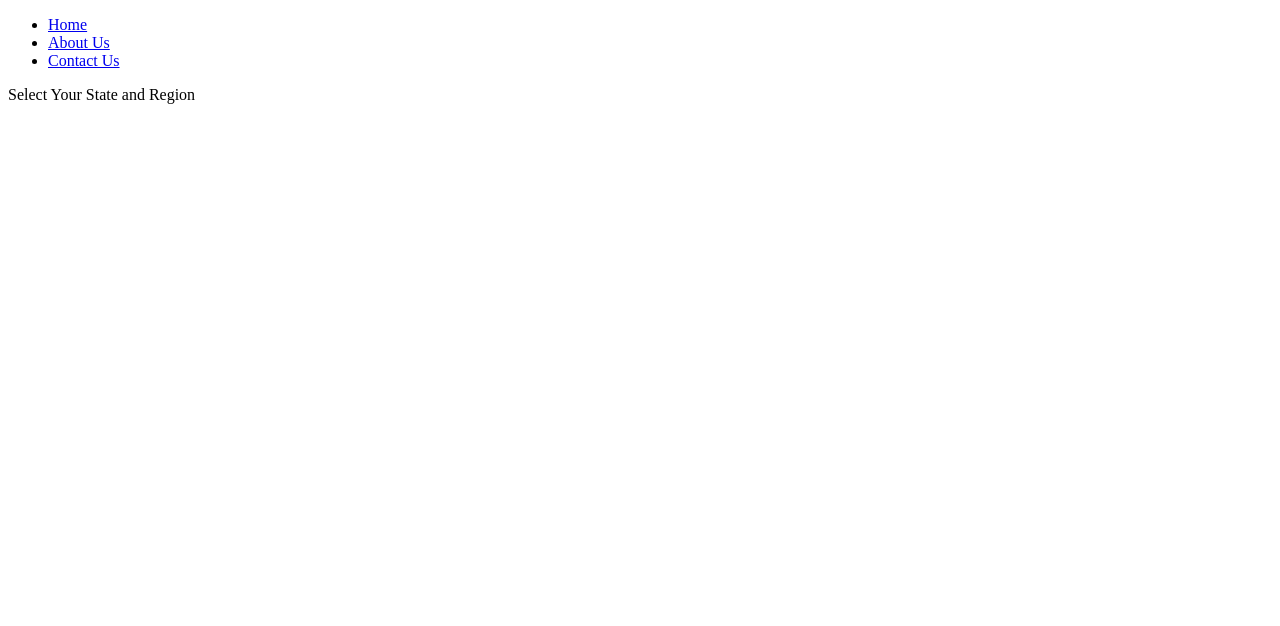
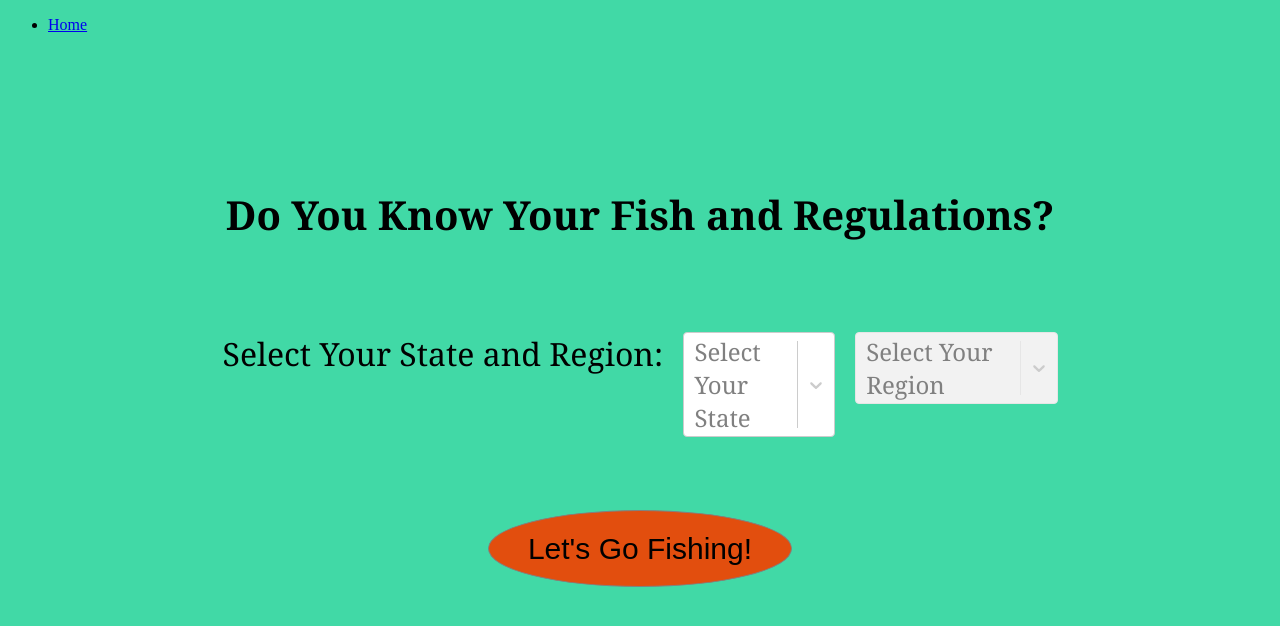
Before and after one commit to theaznkid9/MVP-Fishing, a React app: page / in a window 1280 px wide. Shown: the top 626 px of the page. Built offline with nearby package versions, Linux system fonts and the light colour scheme.

Commit message:
added homepage and somewhat styled

```diff
--- a/package.json
+++ b/package.json
@@ -23,6 +23,9 @@
     "@babel/core": "^7.19.1",
     "@babel/preset-env": "^7.19.1",
     "@babel/preset-react": "^7.18.6",
+    "@emotion/react": "^11.10.4",
+    "@emotion/styled": "^11.10.4",
+    "@mui/material": "^5.10.6",
     "axios": "^0.27.2",
     "babel-loader": "^8.2.5",
     "cors": "^2.8.5",
@@ -35,6 +38,7 @@
     "react": "^18.2.0",
     "react-dom": "^18.2.0",
     "react-router-dom": "^6.4.1",
+    "react-select": "^5.4.0",
     "style-loader": "^3.3.1",
     "styled-components": "^5.3.5",
     "webpack": "^5.74.0",
--- a/public/index.html
+++ b/public/index.html
@@ -4,10 +4,9 @@
   <meta charset="UTF-8">
   <meta http-equiv="X-UA-Compatible" content="IE=edge">
   <meta name="viewport" content="width=device-width, initial-scale=1.0">
-  <link rel="stylesheet" type="text/css" href="../src/assets/styles.css" media=”screen” />
   <title>React App</title>
 </head>
-<body>
+<body style="background-color: rgb(65, 217, 166);">
   <!-- This element is where our react application will be mounted -->
   <div id="root"></div>
   <!-- This script will be created with webpack-->
--- a/src/assets/styles.css
+++ /dev/null
@@ -1,3 +0,0 @@
-body {
-  background-color: lightblue;
-}
--- a/src/components/App.jsx
+++ b/src/components/App.jsx
@@ -1,33 +1,25 @@
-import { BrowserRouter as Router, Routes, Route, Link } from 'react-router-dom';
+import { BrowserRouter as Router, Routes, Route, Link, useNavigate } from 'react-router-dom';
 import React, {useState, useEffect} from "react";
 import Home from './Home.jsx';
+import NCPier from './NcPier.jsx';
 import styled from 'styled-components';
 
-const Body = styled.div`
-  background-color: white;
-`
 
 const App = () => {
+  const navigate = useNavigate();
 
   return (
-    <Router>
-      <Body className='App'>
+      <div className='App'>
         <ul>
           <li>
             <Link to="/">Home</Link>
           </li>
-          <li>
-            <Link to="/about">About Us</Link>
-          </li>
-          <li>
-            <Link to="/contact">Contact Us</Link>
-          </li>
         </ul>
         <Routes>
-          <Route exact path='/' element={<Home />}></Route>
+          <Route exact path='/' element={<Home navigate={navigate}/>}></Route>
+          <Route exact path='/about' element={<NCPier navigate={navigate}/>}></Route>
         </Routes>
-      </Body>
-    </Router>
+      </div>
     )
 }
 
--- a/src/components/Home.jsx
+++ b/src/components/Home.jsx
@@ -1,13 +1,109 @@
-import { BrowserRouter as Router, Routes, Route, Link } from 'react-router-dom';
-import React, {useState, useEffect, Component} from "react";
+import React, {useState, useEffect, Component, useRef} from "react";
+import Select from 'react-select'
+import styled from 'styled-components';
 
-const Home = () => {
+const OuterContainer = styled.div`
+  dispaly: flex;
+  margin: 10% 0% 0% 0%;
+  justify-content: center
+`
 
+const Container = styled.div`
+  display: flex;
+  margin: 5% 10% 5% 10%;
+  justify-content: center
+`
+
+const Title = styled.h1`
+  font-family: 'Cambria';
+  font-size: 40px;
+`
+
+const Label = styled.div`
+  font-family: 'Cambria';
+  font-size: 32px;
+`
+
+const StateDiv = styled.div`
+  width: 15%;
+  margin-left: 2%;
+  font-family: 'Cambria';
+  font-size: 24px;
+`
+const LocDiv = styled.div`
+  width: 20%;
+  margin-left: 2%;
+  font-family: 'Cambria';
+  font-size: 24px;
+`
+const Button = styled.button`
+  height: auto;
+  width: 30%;
+  color: black;
+  border: 1px solid gray;
+  font-size: 30px;
+  padding: 2% 0 2% 0;
+  background-color: #E24E0E;
+  margin: 1% 0 0 0;
+  border-radius: 50%;
+  &:hover {
+    background-color: salmon;
+    cursor: pointer;
+  };
+  &:active {
+    transform: translateY(4px);
+  };
+  `
+
+const Home = ({navigate}) => {
+  const selectedState = useRef();
+  const [thestate, setTheState] = useState('');
+  const [theRegion, setTheRegion] = useState('');
+  const states = ['AK', 'AL', 'AR', 'AS', 'AZ', 'CA', 'CO', 'CT', 'DC', 'DE', 'FL', 'GA', 'GU', 'HI', 'IA', 'ID', 'IL', 'IN', 'KS', 'KY', 'LA', 'MA', 'MD', 'ME', 'MI', 'MN', 'MO', 'MP', 'MS', 'MT', 'NC', 'ND', 'NE', 'NH', 'NJ', 'NM', 'NV', 'NY', 'OH', 'OK', 'OR', 'PA', 'PR', 'RI', 'SC', 'SD', 'TN', 'TX', 'UM', 'UT', 'VA', 'VI', 'VT', 'WA', 'WI', 'WV', 'WY'];
+  let options = [];
+  states.forEach((state) => {
+    options.push({value: state, label: state});
+  });
+  const regions = [{value: 'Deep Sea', label: 'Deep Sea'}, {value: 'Inshore', label: 'Inshore'}, {value: 'Piedmont', label: 'Piedmont'}, {value: 'Mountains', label: 'Mountains'} ];
+
+  useEffect(() => {
+    console.log(thestate, theRegion);
+  }, [theRegion])
+
+  const handleClick = (e) => {
+    navigate('/about');
+  }
+
+  const handleStateChange = (e) => {
+    setTheState(e.value)
+  };
+
+  const handleRegionChange = (e) => {
+    setTheRegion(e.value)
+  };
 
   return (
-    <div>
-      Select Your State and Region
-    </div>
+    <OuterContainer>
+      <Container>
+        <Title>
+          Do You Know Your Fish and Regulations?
+        </Title>
+      </Container>
+      <Container>
+          <Label>
+          Select Your State and Region:
+          </Label>
+        <StateDiv>
+          <Select placeholder='Select Your State' options={options} onChange={(e) => {handleStateChange(e)}}/>
+        </StateDiv>
+        <LocDiv>
+          <Select placeholder='Select Your Region' options={regions} onChange={(e) => {handleRegionChange(e)}} isDisabled={(thestate.length > 1) ? false : true}/>
+        </LocDiv>
+      </Container>
+      <Container>
+        <Button>Let's Go Fishing!</Button>
+      </Container>
+    </OuterContainer>
     )
 }
 
--- /dev/null
+++ b/src/components/NcPier.jsx
@@ -0,0 +1,16 @@
+import React, {useState, useEffect, Component} from "react";
+
+const NCPier = () => {
+
+  const handleClick = (e) => {
+    navigate('/about');
+  }
+
+  return (
+    <div>
+      Pier Interactive Here
+    </div>
+    )
+}
+
+export default NCPier;
--- a/src/index.jsx
+++ b/src/index.jsx
@@ -1,9 +1,14 @@
 import React from "react";
 import { createRoot } from "react-dom/client";
 const root = createRoot(document.getElementById("root"));
+import { BrowserRouter as Router, Routes, Route, Link, useNavigate } from 'react-router-dom';
 import App from './components/app.jsx';
 
 
 
 
-root.render(<App />);
+root.render(
+<Router>
+  <App />
+</Router>
+  );
```
Also changed, not shown: 2 other files (tests, documents, lock files or other folders).
